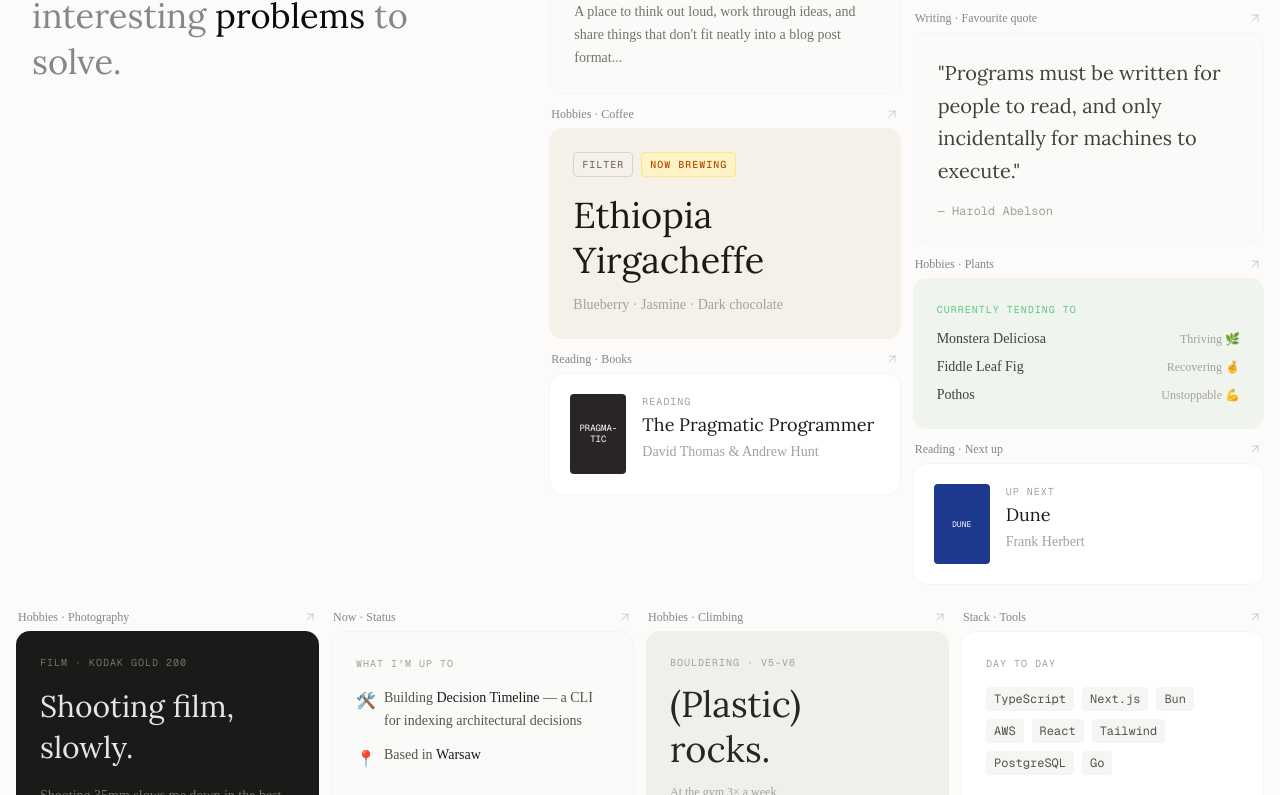
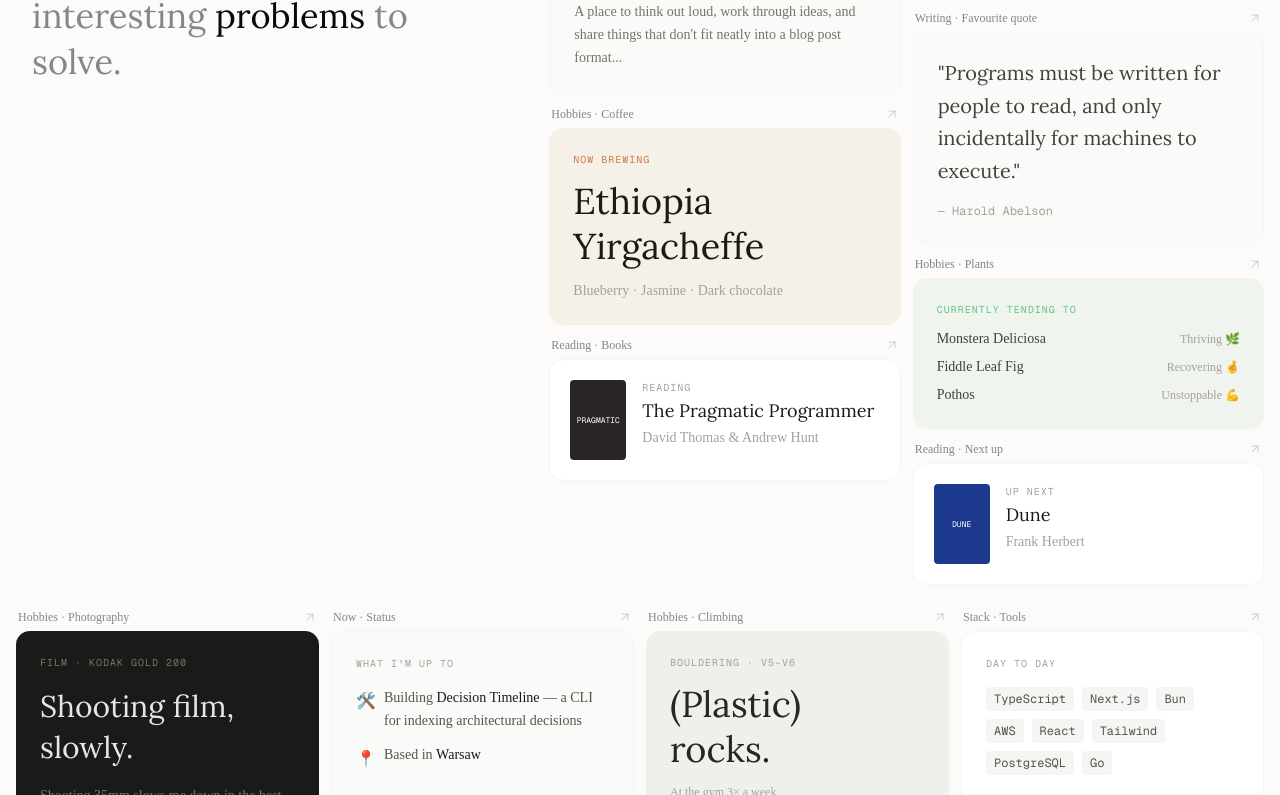
Before and after one commit to alek-karp/meet-me, a Next.js app: page / in a window 1280 px wide. Shown: the part 685-1480 px from the top of the page. Built offline with nearby package versions, Linux system fonts and the light colour scheme.

Commit message:
feat(landing): extract hobby, project, image, and book card components

```diff
--- a/components/card-grid.tsx
+++ b/components/card-grid.tsx
@@ -1,5 +1,11 @@
 import { ArrowUpRight } from "lucide-react";
 import type { ReactNode } from "react";
+import {
+	BookCard,
+	HobbyCard,
+	ImageCard,
+	ProjectCard,
+} from "@/components/card-variants";
 import { links } from "@/lib/links";
 
 type CardItem = {
@@ -70,24 +76,19 @@ const cards: CardItem[] = [
 		category: "Hobbies",
 		title: "Coffee",
 		visual: (
-			<div className="bg-[#f5f0e8] rounded-xl p-6">
-				<div className="flex gap-2 mb-4">
-					<span className="text-[10px] font-mono font-medium tracking-widest uppercase px-2 py-1 border border-stone-300 rounded text-stone-500">
-						Filter
-					</span>
-					<span className="text-[10px] font-mono font-medium tracking-widest uppercase px-2 py-1 bg-amber-100 border border-amber-200 rounded text-amber-700">
-						Now brewing
-					</span>
-				</div>
-				<p className="font-serif text-4xl leading-tight text-stone-900 mb-2">
+			<HobbyCard
+				bg="#f5f0e8"
+				label="Now brewing"
+				labelColor="text-amber-700/70"
+				title={
+					<>
 						Ethiopia
 						<br />
 						Yirgacheffe
-				</p>
-				<p className="text-sm text-stone-400 mt-3">
-					Blueberry · Jasmine · Dark chocolate
-				</p>
-			</div>
+					</>
+				}
+				detail="Blueberry · Jasmine · Dark chocolate"
+			/>
 		),
 	},
 	{
@@ -95,24 +96,13 @@ const cards: CardItem[] = [
 		category: "Reading",
 		title: "Books",
 		visual: (
-			<div className="bg-white border border-stone-100 rounded-xl p-5 flex gap-4 items-start">
-				<div className="w-14 shrink-0 h-20 bg-stone-800 rounded flex items-center justify-center">
-					<span className="text-white text-[9px] font-mono text-center leading-tight px-1">
-						PRAGMA&shy;TIC
-					</span>
-				</div>
-				<div>
-					<span className="text-[10px] font-mono tracking-widest uppercase text-stone-400 mb-1 block">
-						Reading
-					</span>
-					<p className="font-serif text-lg leading-snug text-stone-900">
-						The Pragmatic Programmer
-					</p>
-					<p className="text-sm text-stone-400 mt-1">
-						David Thomas & Andrew Hunt
-					</p>
-				</div>
-			</div>
+			<BookCard
+				spineColor="bg-stone-800"
+				spineLabel="PRAGMATIC"
+				status="Reading"
+				title="The Pragmatic Programmer"
+				author="David Thomas & Andrew Hunt"
+			/>
 		),
 	},
 	{
@@ -120,24 +110,7 @@ const cards: CardItem[] = [
 		category: "Projects",
 		title: "This site",
 		visual: (
-			<div className="bg-gradient-to-br from-stone-100 to-stone-200 rounded-xl p-6 overflow-hidden relative">
-				<div className="font-serif text-stone-400 text-sm mb-4">
-					Personal space on the internet
-				</div>
-				<div className="space-y-2">
-					<div className="h-3 bg-stone-300/60 rounded-full w-3/4" />
-					<div className="h-3 bg-stone-300/60 rounded-full w-1/2" />
-					<div className="h-3 bg-stone-300/60 rounded-full w-2/3" />
-				</div>
-				<div className="mt-4 flex gap-2">
-					<div className="h-2 bg-stone-300/60 rounded-full w-12" />
-					<div className="h-2 bg-stone-300/60 rounded-full w-16" />
-					<div className="h-2 bg-stone-300/60 rounded-full w-10" />
-				</div>
-				<div className="absolute bottom-0 right-0 font-serif text-[6rem] leading-none text-stone-300/40 select-none">
-					AK
-				</div>
-			</div>
+			<ProjectCard tagline="Personal space on the internet" initials="AK" />
 		),
 	},
 	{
@@ -225,20 +198,13 @@ const cards: CardItem[] = [
 		category: "Reading",
 		title: "Next up",
 		visual: (
-			<div className="bg-white border border-stone-100 rounded-xl p-5 flex gap-4 items-start">
-				<div className="w-14 shrink-0 h-20 bg-blue-900 rounded flex items-center justify-center">
-					<span className="text-white text-[8px] font-mono text-center leading-tight px-1">
-						DUNE
-					</span>
-				</div>
-				<div>
-					<span className="text-[10px] font-mono tracking-widest uppercase text-stone-400 mb-1 block">
-						Up next
-					</span>
-					<p className="font-serif text-lg leading-snug text-stone-900">Dune</p>
-					<p className="text-sm text-stone-400 mt-1">Frank Herbert</p>
-				</div>
-			</div>
+			<BookCard
+				spineColor="bg-blue-900"
+				spineLabel="DUNE"
+				status="Up next"
+				title="Dune"
+				author="Frank Herbert"
+			/>
 		),
 	},
 ];
@@ -250,30 +216,17 @@ const fullWidthCards: CardItem[] = [
 		title: "Photography",
 		rowSpan: 2,
 		visual: (
-			<div className="bg-[#1a1a18] rounded-xl p-6 relative overflow-hidden h-full">
-				<span className="text-[10px] font-mono tracking-widest uppercase text-stone-500 block mb-3">
-					Film · Kodak Gold 200
-				</span>
-				<p className="font-serif text-3xl text-stone-200 leading-snug mt-4">
+			<ImageCard
+				label="Film · Kodak Gold 200"
+				title={
+					<>
 						Shooting film,
 						<br />
 						slowly.
-				</p>
-				<p className="text-sm text-stone-500 mt-4 leading-relaxed">
-					Shooting 35mm slows me down in the best way — one roll, 36 frames, no
-					deleting.
-				</p>
-				<div className="absolute bottom-6 right-4 flex gap-1">
-					{["bg-amber-900/40", "bg-stone-700/40", "bg-amber-700/40"].map(
-						(c) => (
-							<div
-								key={c}
-								className={`w-10 h-20 rounded ${c} border border-white/5`}
+					</>
+				}
+				description="Shooting 35mm slows me down in the best way — one roll, 36 frames, no deleting."
 			/>
-						),
-					)}
-				</div>
-			</div>
 		),
 	},
 	{
--- /dev/null
+++ b/components/card-variants.tsx
@@ -0,0 +1,159 @@
+import type { ReactNode } from "react";
+
+// ─── Hobby Card ──────────────────────────────────────────────────────────────
+// Coloured-background card with a mono label, big serif title, and optional detail line.
+
+type HobbyCardProps = {
+	bg: string;
+	label: string;
+	labelColor?: string;
+	title: ReactNode;
+	detail?: string;
+	children?: ReactNode;
+};
+
+export function HobbyCard({
+	bg,
+	label,
+	labelColor = "text-stone-400",
+	title,
+	detail,
+	children,
+}: HobbyCardProps) {
+	return (
+		<div className="rounded-xl p-6" style={{ backgroundColor: bg }}>
+			<span
+				className={`text-[10px] font-mono tracking-widest uppercase block mb-3 ${labelColor}`}
+			>
+				{label}
+			</span>
+			<p className="font-serif text-4xl leading-tight text-stone-900 mb-2">
+				{title}
+			</p>
+			{detail && <p className="text-sm text-stone-400 mt-3">{detail}</p>}
+			{children}
+		</div>
+	);
+}
+
+// ─── Project Card ─────────────────────────────────────────────────────────────
+// Light gradient card with a serif tagline, skeleton content lines, and an optional initials watermark.
+
+type ProjectCardProps = {
+	tagline: string;
+	initials?: string;
+	children?: ReactNode;
+};
+
+export function ProjectCard({ tagline, initials, children }: ProjectCardProps) {
+	return (
+		<div className="bg-gradient-to-br from-stone-100 to-stone-200 rounded-xl p-6 overflow-hidden relative">
+			<div className="font-serif text-stone-400 text-sm mb-4">{tagline}</div>
+			{children ?? (
+				<>
+					<div className="space-y-2">
+						<div className="h-3 bg-stone-300/60 rounded-full w-3/4" />
+						<div className="h-3 bg-stone-300/60 rounded-full w-1/2" />
+						<div className="h-3 bg-stone-300/60 rounded-full w-2/3" />
+					</div>
+					<div className="mt-4 flex gap-2">
+						<div className="h-2 bg-stone-300/60 rounded-full w-12" />
+						<div className="h-2 bg-stone-300/60 rounded-full w-16" />
+						<div className="h-2 bg-stone-300/60 rounded-full w-10" />
+					</div>
+				</>
+			)}
+			{initials && (
+				<div className="absolute bottom-0 right-0 font-serif text-[6rem] leading-none text-stone-300/40 select-none">
+					{initials}
+				</div>
+			)}
+		</div>
+	);
+}
+
+// ─── Image Card ───────────────────────────────────────────────────────────────
+// Dark card for photography / film content with a mono label, large serif title, body text, and decorative film strips.
+
+type ImageCardProps = {
+	bg?: string;
+	label: string;
+	title: ReactNode;
+	description: string;
+	strips?: string[];
+};
+
+export function ImageCard({
+	bg = "#1a1a18",
+	label,
+	title,
+	description,
+	strips = ["bg-amber-900/40", "bg-stone-700/40", "bg-amber-700/40"],
+}: ImageCardProps) {
+	return (
+		<div
+			className="rounded-xl p-6 relative overflow-hidden h-full"
+			style={{ backgroundColor: bg }}
+		>
+			<span className="text-[10px] font-mono tracking-widest uppercase text-stone-500 block mb-3">
+				{label}
+			</span>
+			<p className="font-serif text-3xl text-stone-200 leading-snug mt-4">
+				{title}
+			</p>
+			<p className="text-sm text-stone-500 mt-4 leading-relaxed">
+				{description}
+			</p>
+			{strips.length > 0 && (
+				<div className="absolute bottom-6 right-4 flex gap-1">
+					{strips.map((c) => (
+						<div
+							key={c}
+							className={`w-10 h-20 rounded ${c} border border-white/5`}
+						/>
+					))}
+				</div>
+			)}
+		</div>
+	);
+}
+
+// ─── Book Card ────────────────────────────────────────────────────────────────
+// White card with a coloured spine on the left and title / author on the right.
+
+type BookCardProps = {
+	spineColor: string;
+	spineLabel: string;
+	status: string;
+	title: string;
+	author: string;
+};
+
+export function BookCard({
+	spineColor,
+	spineLabel,
+	status,
+	title,
+	author,
+}: BookCardProps) {
+	return (
+		<div className="bg-white border border-stone-100 rounded-xl p-5 flex gap-4 items-start">
+			<div
+				className={`w-14 shrink-0 h-20 ${spineColor} rounded flex items-center justify-center`}
+			>
+				<span className="text-white text-[8px] font-mono text-center leading-tight px-1">
+					{spineLabel}
+				</span>
+			</div>
+			<div>
+				<span className="text-[10px] font-mono tracking-widest uppercase text-stone-400 mb-1 block">
+					{status}
+				</span>
+				<p className="font-serif text-lg leading-snug text-stone-900">
+					{title}
+				</p>
+				<p className="text-sm text-stone-400 mt-1">{author}</p>
+			</div>
+		</div>
+	);
+}
```
Lines whose indentation alone changed are shown as unchanged.
